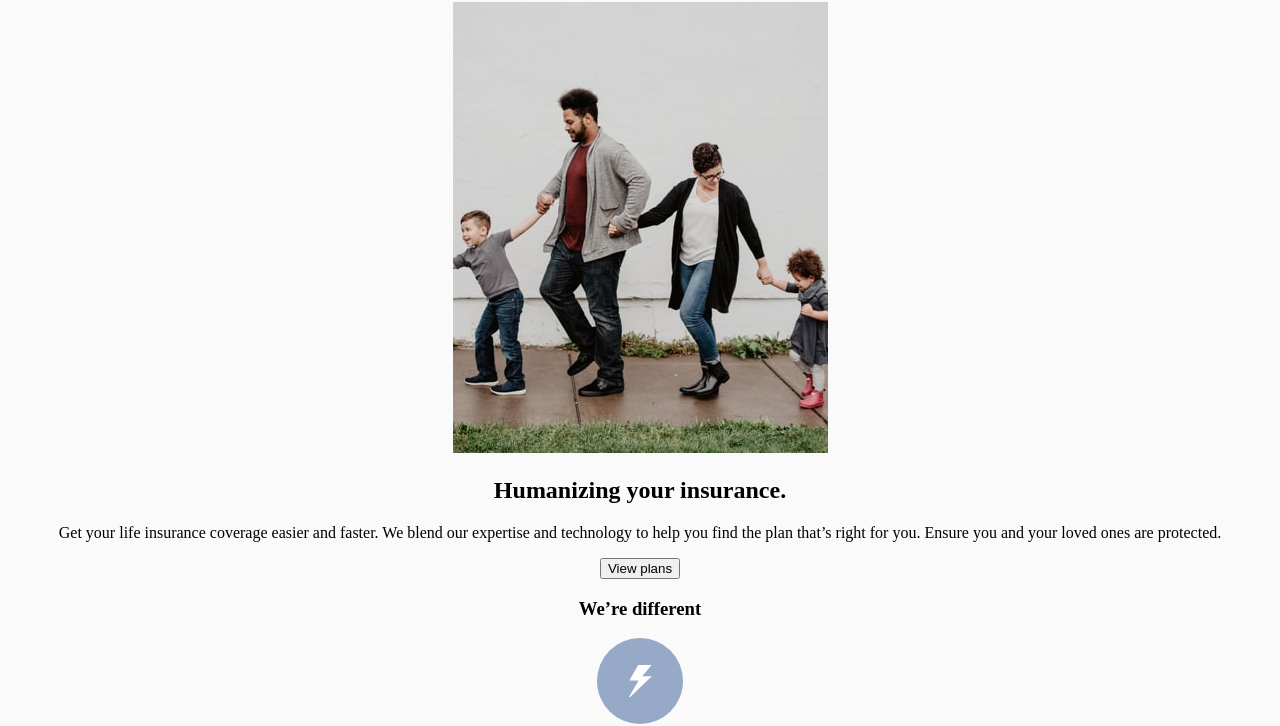
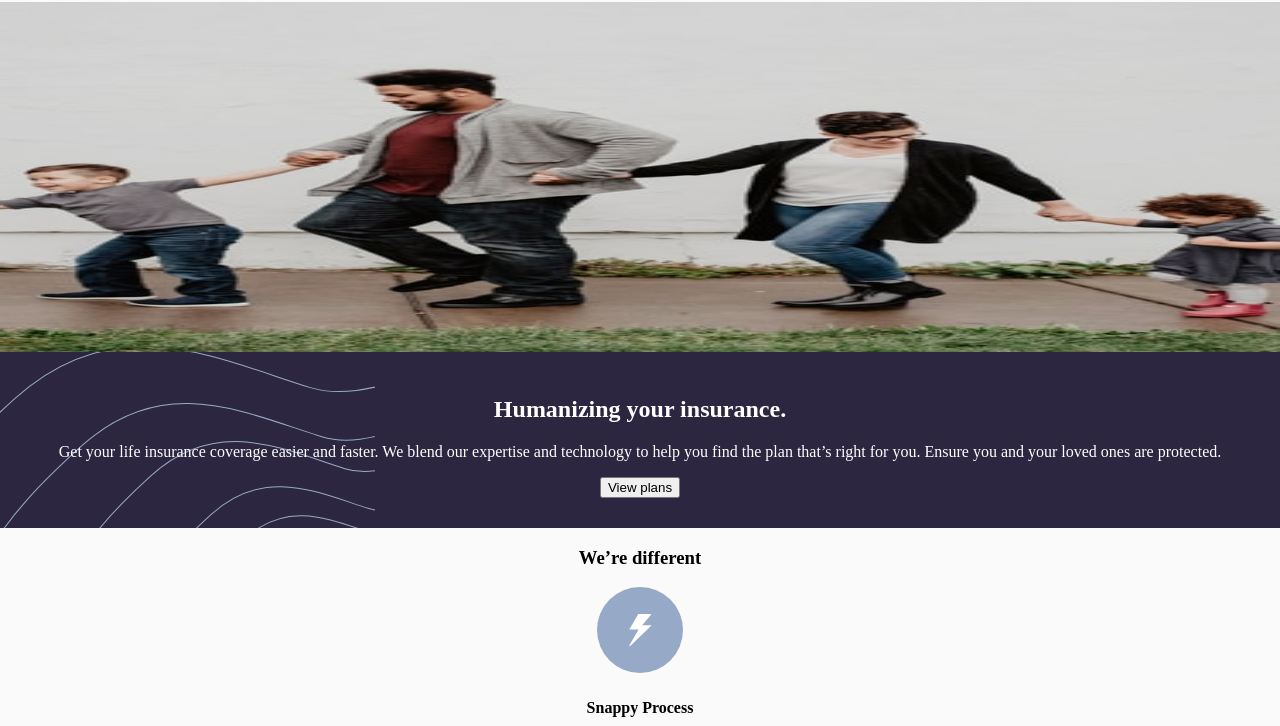
Before and after one commit to carissaayo/Projects-insure-landing-page-master, a plain HTML site: page index.html in a window 1280 px wide. Shown: the part 74-800 px from the top of the page. Drawn offline with Linux system fonts and the light colour scheme.

Commit message:
Hero Section Styles

```diff
--- a/css/styles.css
+++ b/css/styles.css
@@ -40,10 +40,10 @@ nav{
     background-image: url(../images/bg-pattern-mobile-nav.svg);
     background-repeat: no-repeat;
     background-position: bottom;
+    background-color: hsl(270, 9%, 17%);
     color:white;
     width:400px;
     height:600px;
-    background-color: hsl(270, 9%, 17%);
     font-size:1.7em;/* 27.2px */
     font-weight:700;
     list-style: none;
@@ -58,3 +58,25 @@ nav ul li{
     padding:10px;
     text-transform: uppercase;
 }
+/* Hero Styles */
+
+#hero-img-con img{
+    width:100%;
+    height:350px;
+    margin:0
+}
+#hero-img-con{
+    margin:0;
+}
+#hero-text-con{
+    background-image: url(../images/bg-pattern-mobile-nav.svg);
+    background-color: hsl(256, 26%, 20%);
+     background-repeat: no-repeat;
+     /* background-position: 0 200px; */
+    color:white;
+    padding:30px 45px;
+    margin-top:-10px;
+}
+#hero-text-con h1{
+   padding:0 60px;
+}
```
